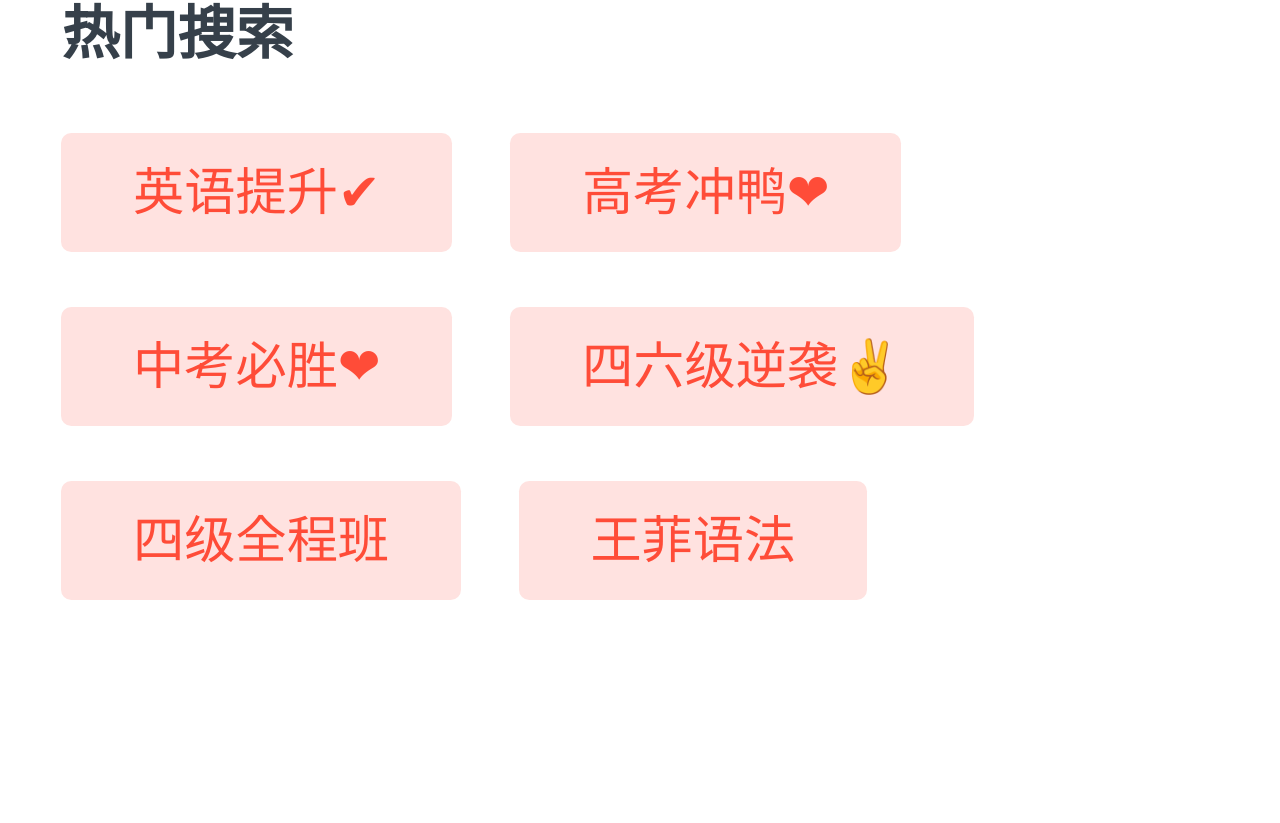
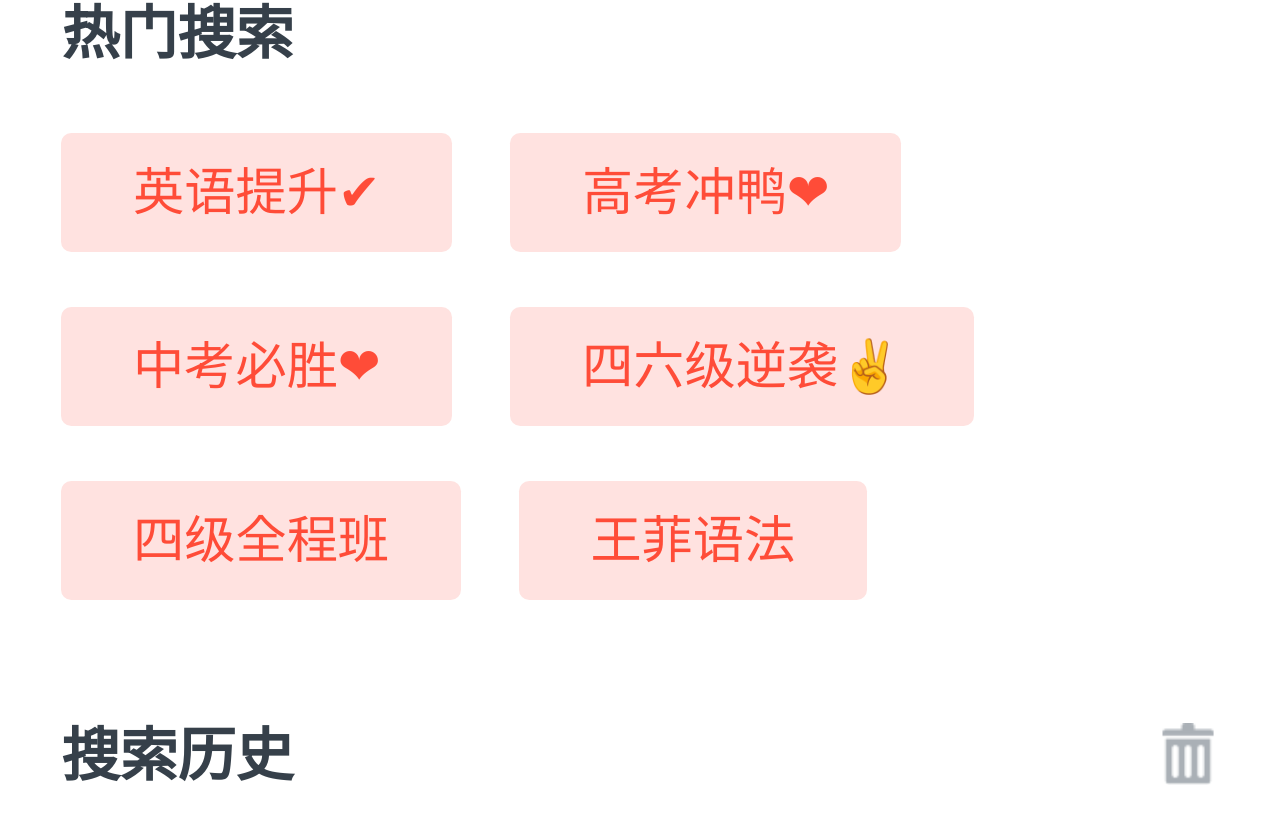
Before and after one commit to LoTwT/next-ykt, a Next.js app: page /search in a window 1280 px wide. Shown: the part 318-1141 px from the top of the page. Before the commit the page ends 1011 px from the top, so only its background shows below. Built offline with nearby package versions, Linux system fonts and the light colour scheme.

Commit message:
feat(SearchPage): search history

```diff
--- a/components/p_search/History.module.css
+++ b/components/p_search/History.module.css
@@ -5,7 +5,8 @@
   color: #36404a;
 }
 
-.hotHead {
+.hotHead,
+.historyHead {
   position: relative;
   padding: 0.18rem 0 0.06rem;
   font-size: 0.34rem;
@@ -31,3 +32,33 @@
   background: #ffe2e0;
   border-radius: 0.06rem;
 }
+
+.historyHead {
+  padding: 0.18rem 0 0.38rem;
+}
+
+.clean {
+  width: 0.36rem;
+  height: 0.36rem;
+}
+
+.del {
+  position: absolute;
+  right: 0;
+  width: 0.36rem;
+  height: 0.36rem;
+}
+
+.del:focus {
+  outline: none;
+}
+
+.list {
+  padding: 0.33rem 0;
+}
+
+.list::after,
+.historyHead::after {
+  color: #ebebeb;
+  border-bottom: solid 1px #ebebeb;
+}
--- a/components/p_search/History.tsx
+++ b/components/p_search/History.tsx
@@ -1,13 +1,16 @@
 import Link from 'next/link'
 import { IHotwordData } from 'pages/api/search/hotword'
 import styles from './History.module.css'
+import Image from 'next/image'
 
 interface IProps {
   hotword: IHotwordData[]
+  history: string[]
+  deleteHistory: () => void
   submitSearch: (keyword: string) => void
 }
 
-const History = ({ hotword, submitSearch }: IProps) => {
+const History = ({ hotword, history, deleteHistory, submitSearch }: IProps) => {
   const renderHotItem = (item: IHotwordData, idx: number) => {
     // type = 1 词汇
     // type = 2 课程详情页面
@@ -48,6 +51,32 @@ const History = ({ hotword, submitSearch }: IProps) => {
       ) : null}
 
       {/* 搜索历史 */}
+      <section className={styles.container}>
+        <div className={`${styles.historyHead} border-b-1px`}>
+          搜索历史
+          <button className={styles.del} onClick={() => deleteHistory()}>
+            <Image
+              className={styles.clean}
+              src="/img/clean.png"
+              alt="clean"
+              layout="fill"
+            />
+          </button>
+        </div>
+        <div className={styles.content}>
+          {history && history.length
+            ? history.map((item, idx) => (
+                <div
+                  className={`${styles.list} border-b-1px`}
+                  key={`history-item-${idx}`}
+                  onClick={() => submitSearch(item)}
+                >
+                  {item}
+                </div>
+              ))
+            : null}
+        </div>
+      </section>
     </>
   )
 }
--- /dev/null
+++ b/core/hooks/useLSState.ts
@@ -0,0 +1,29 @@
+import { useEffect, useState } from 'react'
+import ls from 'store2'
+/**
+ * localStorage 同步 state
+ */
+export const useLSState = <T>(
+  key: string,
+  defaultVal: T
+): [T, (val: T) => void] => {
+  const [data, setData] = useState(defaultVal)
+
+  const setter = (val: T) => {
+    setData(val)
+    ls.set(key, val)
+  }
+
+  // 只有客户端才有 localStorage
+  useEffect(() => {
+    // localStorage 没有数据，则用 defaultVal 初始化
+    if (ls(key) === null) {
+      ls.set(key, defaultVal)
+    } else {
+      // 有数据，则更新
+      setData(ls(key))
+    }
+  }, [])
+
+  return [data, setter]
+}
--- a/package.json
+++ b/package.json
@@ -16,7 +16,8 @@
     "react": "17.0.2",
     "react-dom": "17.0.2",
     "react-slick": "^0.28.1",
-    "slick-carousel": "^1.8.1"
+    "slick-carousel": "^1.8.1",
+    "store2": "^2.13.2"
   },
   "devDependencies": {
     "@types/lodash": "^4.14.180",
--- a/pages/search/index.tsx
+++ b/pages/search/index.tsx
@@ -10,6 +10,7 @@ import { ISearchData } from 'pages/api/search/result'
 import { useRouter } from 'next/router'
 import { throttle } from 'lodash'
 import styles from './search.module.css'
+import { useLSState } from 'core/hooks/useLSState'
 
 const TYPES = {
   HISTORY: 'history',
@@ -28,9 +29,14 @@ const Search: NextPage<ISearchProps> = ({ kw, hotword }) => {
   const [inputVal, setInputVal] = useState(kw || '')
   // 搜索建议
   const [suggestList, setSuggestList] = useState<string[]>([])
+  const [history, setHistory] = useLSState<string[]>('searchHistory', [])
 
   // 切换到搜索结果
   const submitSearch = (keyword: string) => {
+    // 保存去重搜索记录，最长保持 6 条，最近优先
+    history.unshift(keyword)
+    setHistory([...new Set(history.slice(0, 6))])
+
     // 切换为结果类型
     setContType(TYPES.RESULT)
     // 替换路由参数
@@ -60,7 +66,14 @@ const Search: NextPage<ISearchProps> = ({ kw, hotword }) => {
   const showHistory = () => setContType(TYPES.HISTORY)
 
   const map = {
-    [TYPES.HISTORY]: <History submitSearch={submitSearch} hotword={hotword} />,
+    [TYPES.HISTORY]: (
+      <History
+        submitSearch={submitSearch}
+        hotword={hotword}
+        history={history}
+        deleteHistory={() => setHistory([])}
+      />
+    ),
     [TYPES.SUGGEST]: <Suggest data={suggestList} />,
     [TYPES.RESULT]: <Result />,
   }
```
Also changed, not shown: 1 other file (tests, documents, lock files or other folders).
